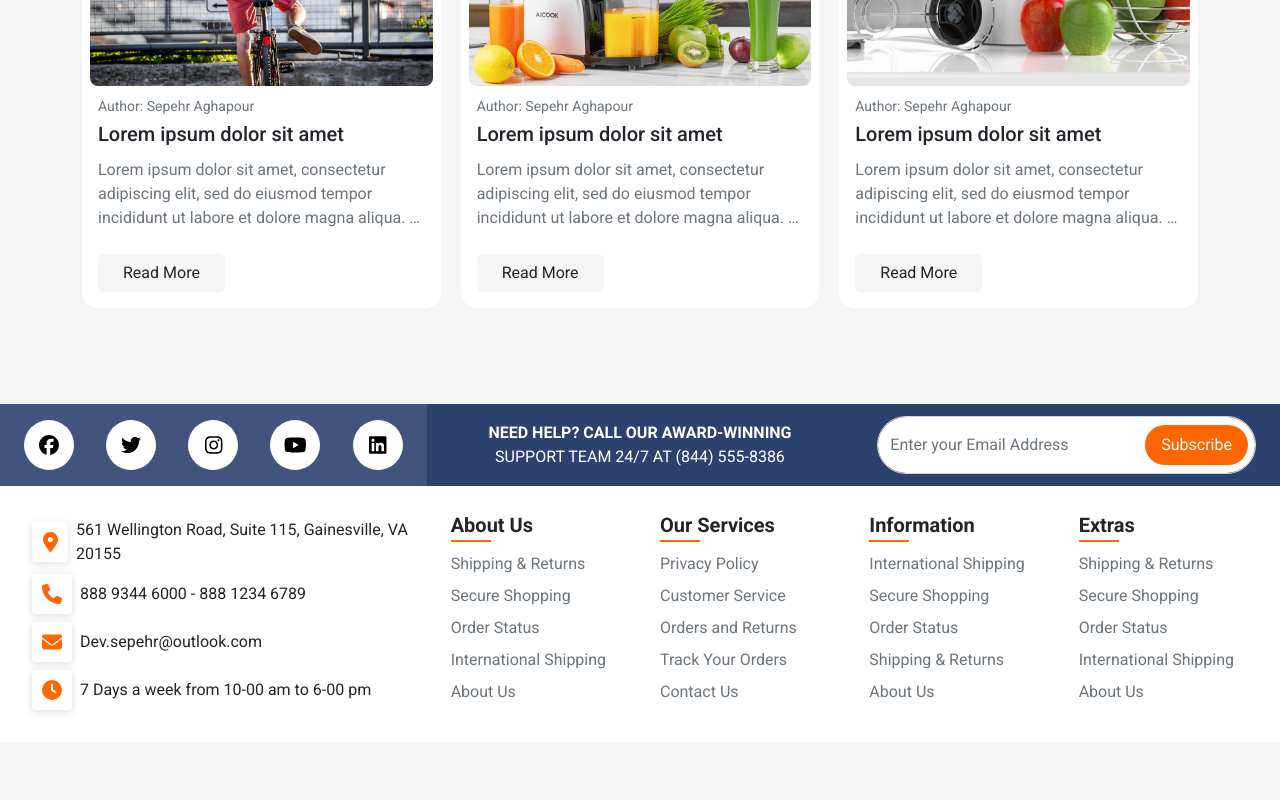
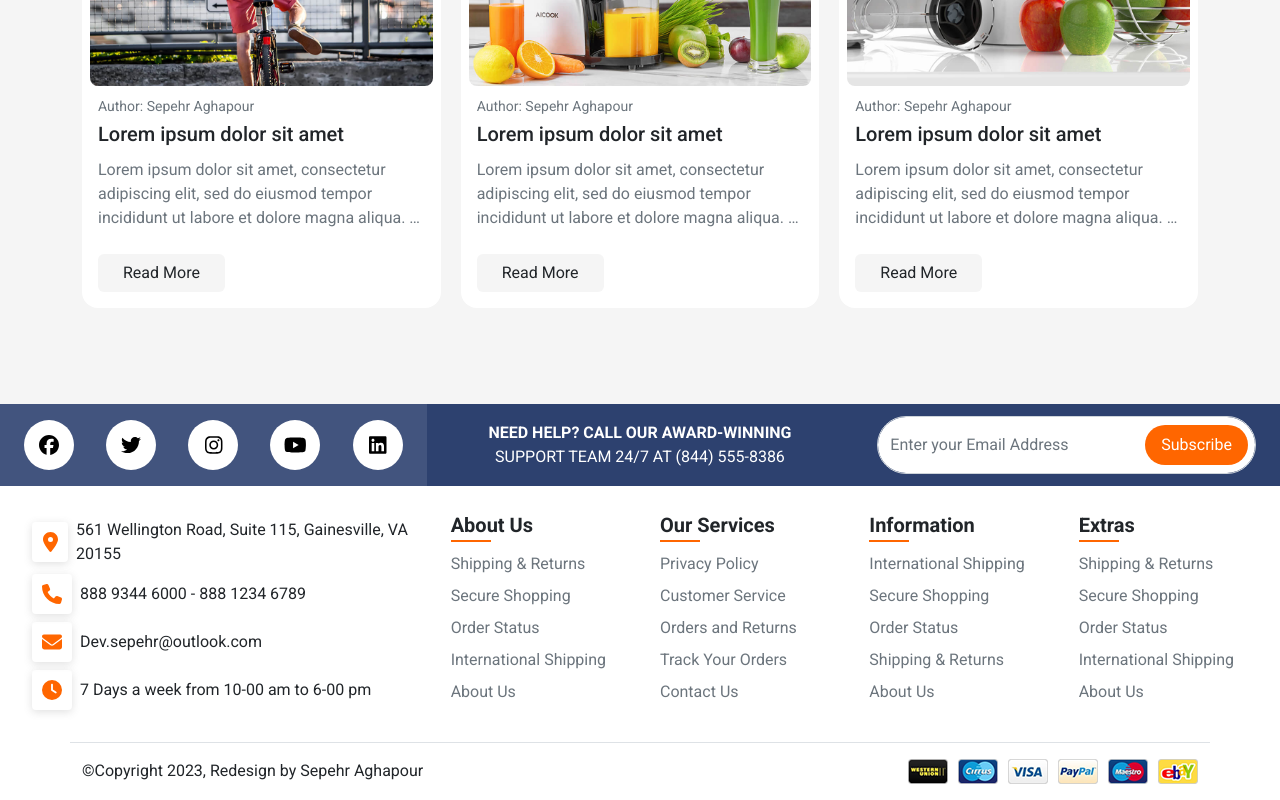
Before and after one commit to LeaReXx/Bakan-shop, a React (Create React App) app: page / in a window 1280 px wide. Shown: the part 4537-5337 px from the top of the page. Before the commit the page ends 5279 px from the top, so only its background shows below. Built offline with nearby package versions, Linux system fonts and the light colour scheme.

Commit message:
Footer bottom completed

```diff
--- a/src/footer/Footer.js
+++ b/src/footer/Footer.js
@@ -224,6 +224,19 @@ export default class Footer extends Component {
             })}
           </div>
         </div>
+        <div className="footer-bottom bg-white mx-auto">
+          <div className="container-fluid container-lg border-1 border-top py-3 d-flex justify-content-between ">
+            <div className="d-flex">
+              <p>©Copyright 2023, Redesign by </p>
+              <a href="https://github.com/LeaReXx" className="nav-link px-1">
+                Sepehr Aghapour
+              </a>
+            </div>
+            <div>
+              <img src="./imgs/footer/payment.png" alt="Payments" />
+            </div>
+          </div>
+        </div>
       </footer>
     );
   }
```
Also changed, not shown: public/imgs/footer/payment.png (added).
